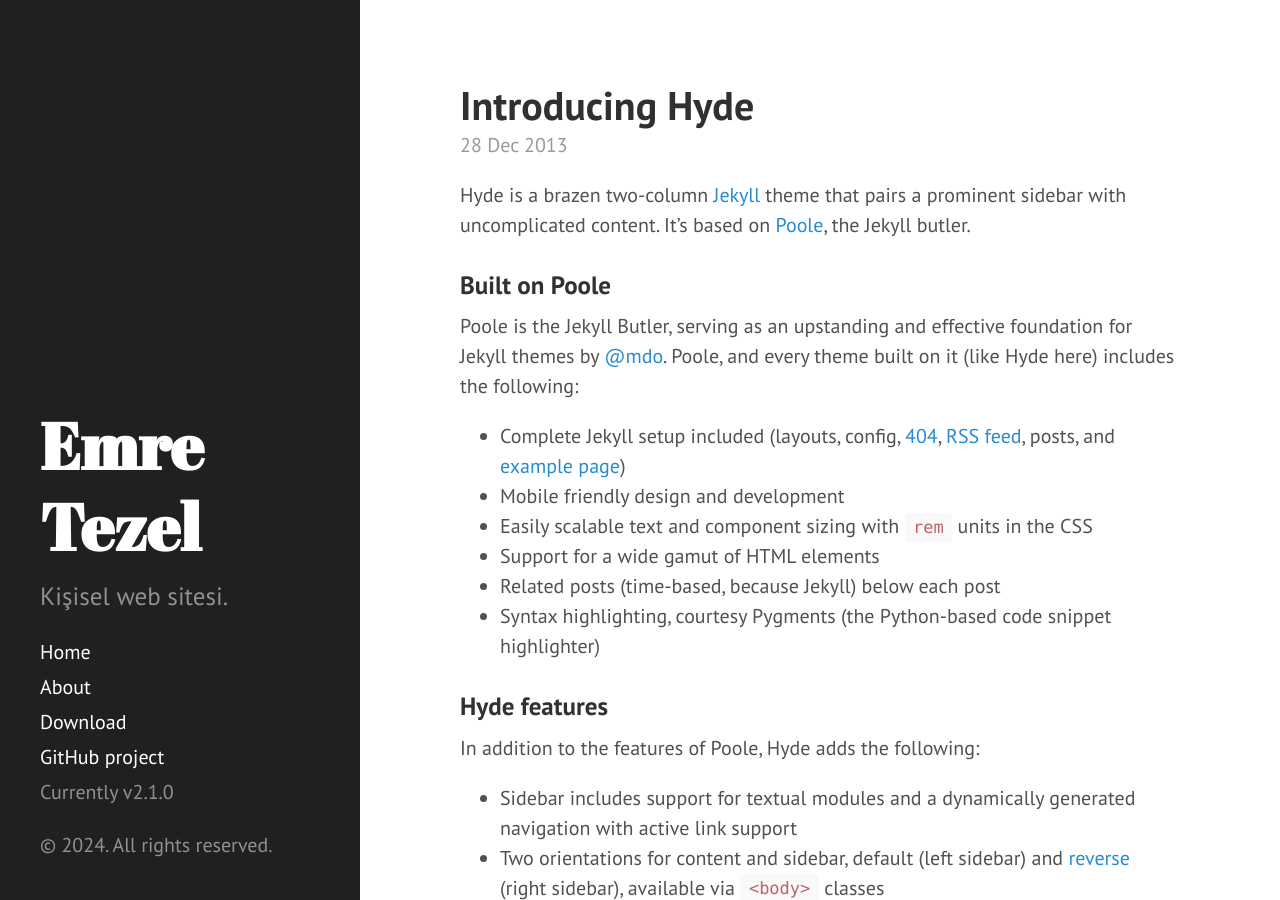
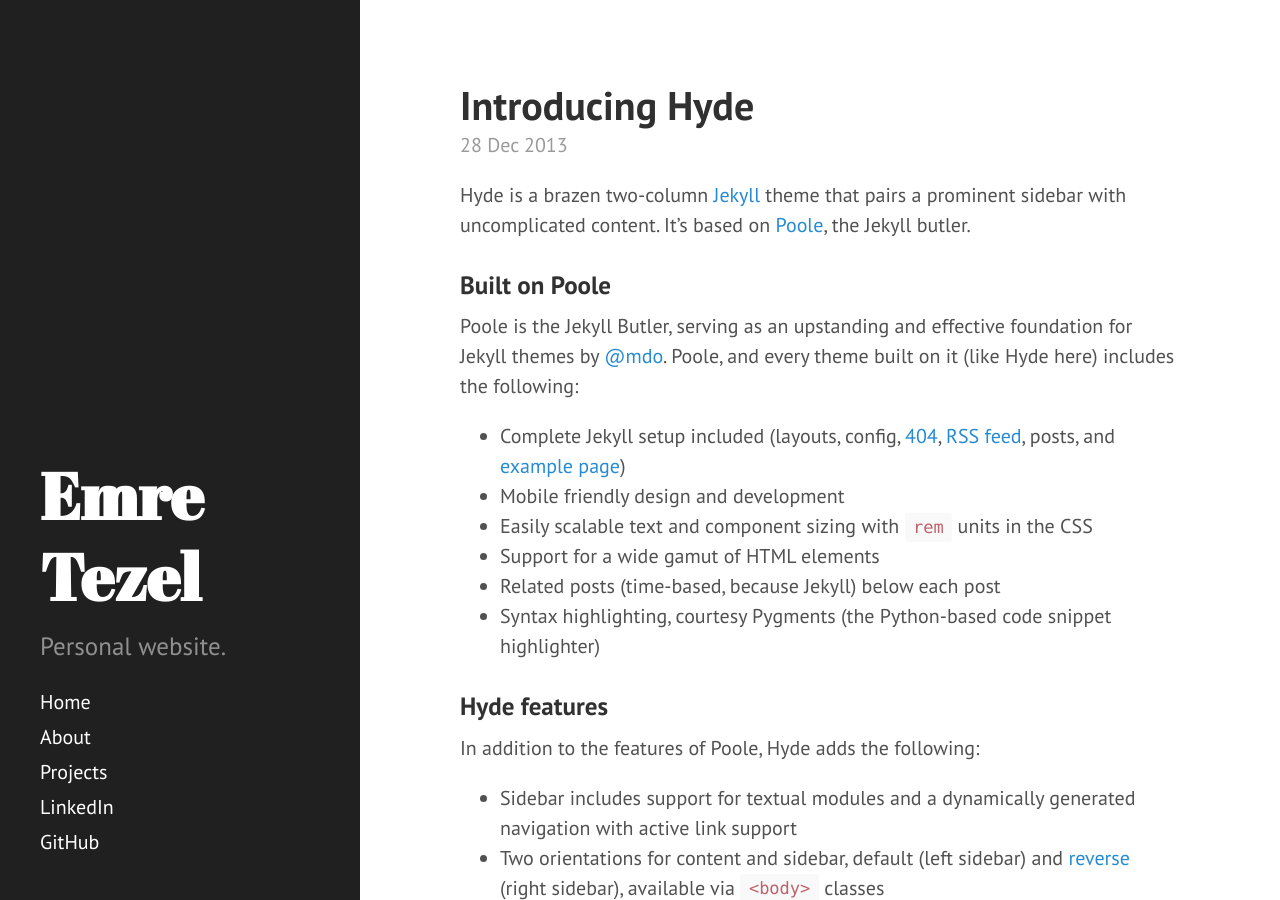
Before and after one commit to e-tezel/e-tezel.github.io, a Jekyll site: the page built from index.html, in a window 1280 px wide and 900 px high. Built offline with Jekyll 4.4.1, drawn with Linux system fonts in a browser that asks for light colours; Markdown is read by kramdown in place of the engine named in the settings; the list of posts is cut into pages by our own code.

Commit message:
Initial configurations and creation of projects page

```diff
--- a/_config.yml
+++ b/_config.yml
@@ -4,14 +4,13 @@ highlighter:      pygments
 
 # Setup
 title:            Emre Tezel
-tagline:          ''
-description:      'Kişisel web sitesi.'
+tagline:          'Personal website'
+description:      'Personal website.'
 url:              https://e-tezel.github.io/
 baseurl:
 
 author:
-  name:           'Mark Otto'
-  url:            https://twitter.com/mdo
+  name:           'Emre Tezel'
 
 paginate:         5
 
@@ -19,4 +18,6 @@ paginate:         5
 version:          2.1.0
 
 github:
-  repo:           https://github.com/poole/hyde
+  profile:           https://github.com/poole/hyde
+
+linkedin:         https://www.linkedin.com/in/emre-tezel/
--- a/_includes/sidebar.html
+++ b/_includes/sidebar.html
@@ -26,11 +26,9 @@
         {% endif %}
       {% endfor %}
 
-      <a class="sidebar-nav-item" href="{{ site.github.repo }}/archive/v{{ site.version }}.zip">Download</a>
-      <a class="sidebar-nav-item" href="{{ site.github.repo }}">GitHub project</a>
-      <span class="sidebar-nav-item">Currently v{{ site.version }}</span>
+      <a class="sidebar-nav-item" href="{{ site.linkedin }}">LinkedIn</a>
+      <a class="sidebar-nav-item" href="{{ site.github.profile }}">GitHub</a>
     </nav>
 
-    <p>&copy; {{ site.time | date: '%Y' }}. All rights reserved.</p>
   </div>
 </div>
```
Also changed, not shown: projects.md (added, +14 -0 lines).
